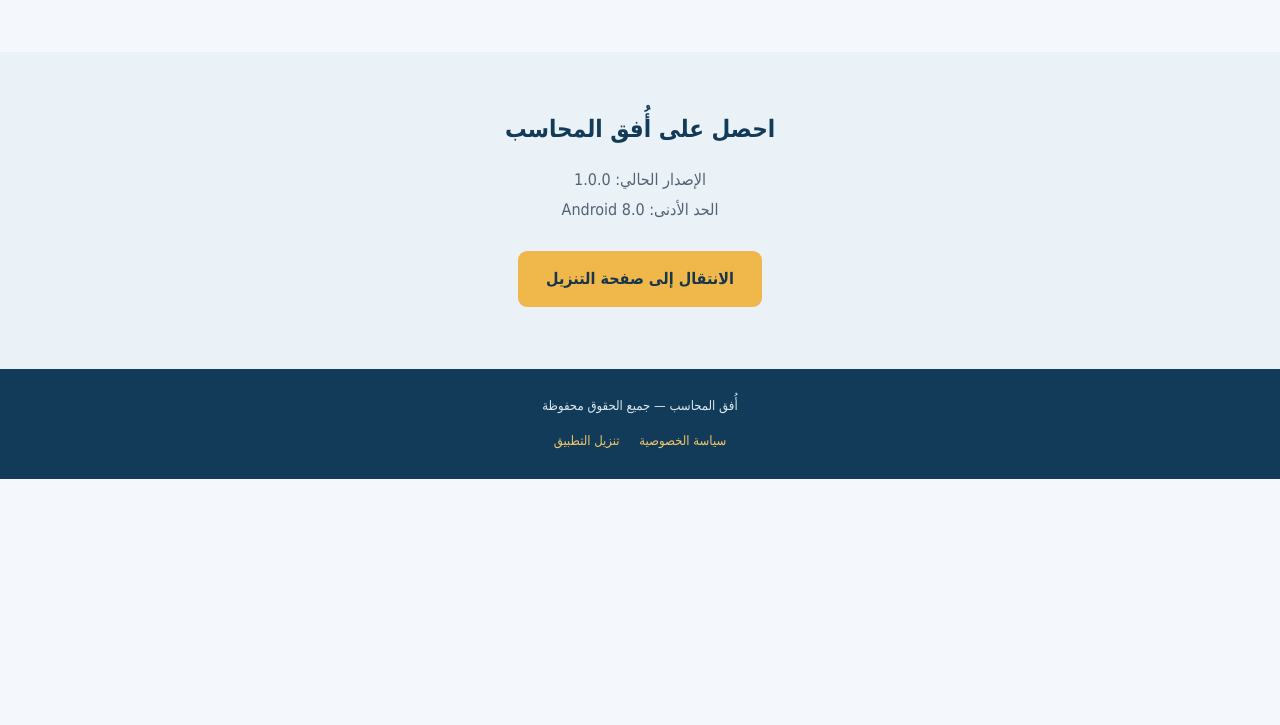
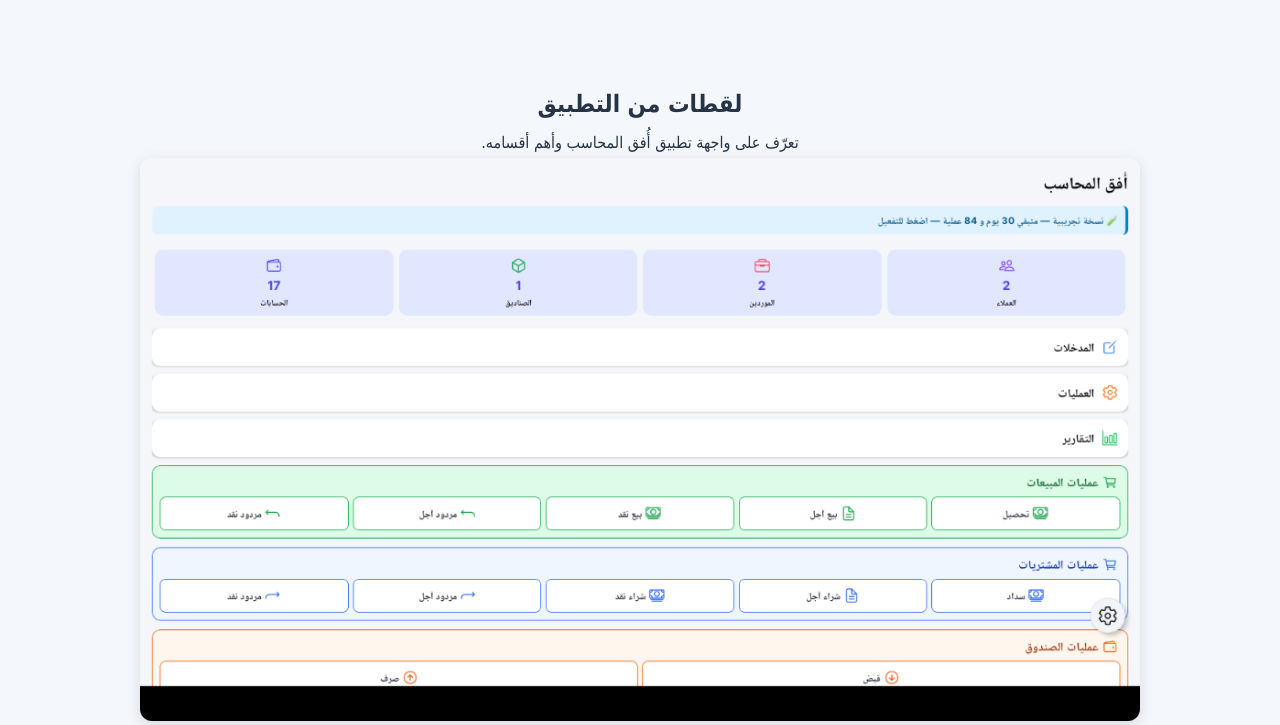
Before and after one commit to hanyboy/Afaq-Accountant, a plain HTML site: page index.html in a window 1280 px wide. Shown: the part 1377-2102 px from the top of the page. Before the commit the page ends 1856 px from the top, so only its background shows below. Drawn offline with Linux system fonts and the light colour scheme.

Commit message:
Update index.html

```diff
--- a/index.html
+++ b/index.html
@@ -310,6 +310,18 @@
   </div>
 </section>
 
+
+<section style="padding: 30px 15px; text-align: center;">
+  <h2>لقطات من التطبيق</h2>
+  <p>تعرّف على واجهة تطبيق أُفق المحاسب وأهم أقسامه.</p>
+
+  <img
+    src="Screenshot_20261116-170043_Bliss_Launcher.png"
+    alt="الواجهة الرئيسية لتطبيق أُفق المحاسب"
+    style="width: 100%; max-width: 1000px; height: auto; border-radius: 12px; box-shadow: 0 4px 15px rgba(0,0,0,0.12);"
+  >
+</section>
+
 <section class="download" id="download">
   <h2>احصل على أُفق المحاسب</h2>
 
```
